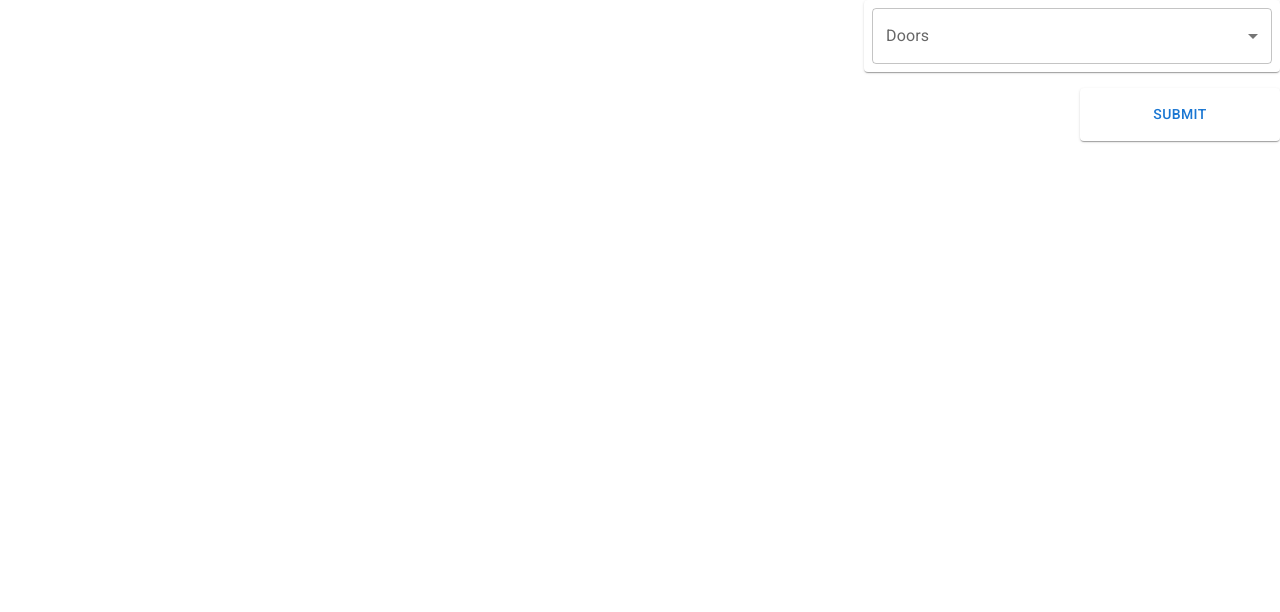
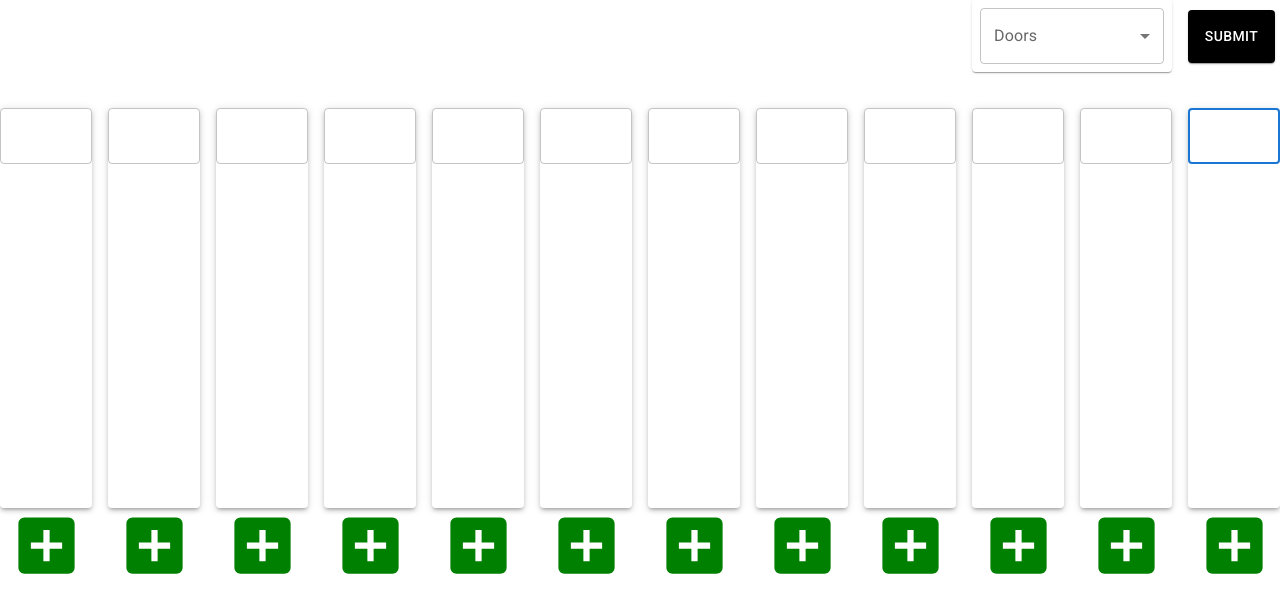
Before and after one commit to infiniteoo/docking_bay_monitor, a React (Create React App) app: page / in a window 1280 px wide. Shown: the top 612 px of the page. Built offline with nearby package versions, Linux system fonts and the light colour scheme.

Commit message:
added ability to edit door names and save to local storage

```diff
--- a/package.json
+++ b/package.json
@@ -7,6 +7,7 @@
     "@emotion/styled": "^11.8.1",
     "@mui/icons-material": "^5.8.0",
     "@mui/material": "^5.8.0",
+    "@mui/styles": "^5.8.0",
     "@testing-library/jest-dom": "^5.16.4",
     "@testing-library/react": "^13.2.0",
     "@testing-library/user-event": "^13.5.0",
--- a/src/App.js
+++ b/src/App.js
@@ -7,9 +7,10 @@ import { styled } from "@mui/material/styles";
 import Paper from "@mui/material/Paper";
 import { useState } from "react";
 import Button from "@mui/material/Button";
+import DockingBay from "./components/DockingBay";
 
 function App() {
-  const [count, setCount] = useState(20);
+  const [count, setCount] = useState(12);
 
   const Item = styled(Paper)(({ theme }) => ({
     backgroundColor: theme.palette.mode === "dark" ? "#1A2027" : "#fff",
@@ -18,24 +19,40 @@ function App() {
     textAlign: "center",
     color: theme.palette.text.secondary,
   }));
+
+  /* let text = "repeat(12, 1fr)"; */
+  let text = "repeat(" + count + ", 1fr)";
   return (
     <div className="App">
       <CssBaseline />
       <Box sx={{ width: 1 }}>
         <Box display="grid" gridTemplateColumns="repeat(12, 1fr)" gap={2}>
-          <Box gridColumn="span 8">{/* <Item>xs=8</Item> */}</Box>
-          <Box gridColumn="span 4">
+          <Box gridColumn="span 9">{/* <Item>xs=8</Item> */}</Box>
+          <Box gridColumn="span 2">
             <Item>
               <BasicSelect count={count} />
             </Item>
           </Box>
+          <Box gridColumn="span 1">
+            <Item
+              sx={{
+                marginTop: "10px",
+                marginRight: "5px",
+                backgroundColor: "black",
+              }}
+            >
+              <Button sx={{ color: "white" }}>Submit</Button>
+            </Item>
+          </Box>
           <Box gridColumn="span 4">{/* <Item>xs=4</Item> */}</Box>
           <Box gridColumn="span 6">{/* <Item>xs=8</Item> */}</Box>
-          <Box gridColumn="span 2">
-            <Item>
-              <Button>Submit</Button>
-            </Item>
-          </Box>
+        </Box>
+        <Box display="grid" gridTemplateColumns={text} gap={2}>
+          {[...Array(count)].map((e, i) => (
+            <Box gridColumn="span 1">
+              <DockingBay value={i + 1}></DockingBay>
+            </Box>
+          ))}
         </Box>
       </Box>
     </div>
--- a/src/components/BasicSelect.js
+++ b/src/components/BasicSelect.js
@@ -24,8 +24,10 @@ export default function BasicSelect(props) {
           label="Age"
           onChange={handleChange}
         >
-          {[...Array(props.count)].map((e, i) => (
-            <MenuItem value={i}>{i + 1}</MenuItem>
+          {[...Array(20)].map((e, i) => (
+            <MenuItem value={i} key={i}>
+              {i + 1}
+            </MenuItem>
           ))}
         </Select>
       </FormControl>
--- /dev/null
+++ b/src/components/DockingBay.js
@@ -0,0 +1,61 @@
+import React from "react";
+import Paper from "@mui/material/Paper";
+import Typography from "@mui/material/Typography";
+import LocalShippingIcon from "@mui/icons-material/LocalShipping";
+import AddBoxIcon from "@mui/icons-material/AddBox";
+import PopupBox from "./PopupBox";
+import TextField from "@mui/material/TextField";
+import { createStyles, makeStyles } from "@mui/styles";
+
+const useStyles = makeStyles(
+  createStyles({
+    name: { "font-size": "50px" },
+  })
+);
+
+const DockingBay = (props) => {
+  const classes = useStyles(props);
+  const [doorName, setDoorName] = React.useState("");
+  const [isNameFocused, setIsNamedFocused] = React.useState(false);
+  const updateDoorName = (event) => {
+    console.log("clicked");
+    setIsNamedFocused(true);
+  };
+
+  const openDialog = () => {
+    console.log("clicked");
+  };
+
+  return (
+    <>
+      <Paper elevation={3} sx={{ height: "50vh", marginTop: "20px" }}>
+        {isNameFocused ? (
+          <Typography variant="h5" component="h3" onClick={updateDoorName}>
+            Door {props.value}
+          </Typography>
+        ) : (
+          <TextField
+            autoFocus
+            inputProps={{ className: classes.name }}
+            value={doorName}
+            onChange={(event) => {
+              setDoorName(event.target.value);
+              // save door name to local storage
+              localStorage.setItem(
+                "door" + props.value + "Name",
+                event.target.value
+              );
+            }}
+            onBlur={(event) => setIsNamedFocused(false)}
+          />
+        )}
+      </Paper>
+      <AddBoxIcon
+        sx={{ fontSize: "75px", color: "green" }}
+        onClick={openDialog}
+      />
+    </>
+  );
+};
+
+export default DockingBay;
--- /dev/null
+++ b/src/components/PopupBox.js
@@ -0,0 +1,50 @@
+import * as React from "react";
+import Button from "@mui/material/Button";
+import TextField from "@mui/material/TextField";
+import Dialog from "@mui/material/Dialog";
+import DialogActions from "@mui/material/DialogActions";
+import DialogContent from "@mui/material/DialogContent";
+import DialogContentText from "@mui/material/DialogContentText";
+import DialogTitle from "@mui/material/DialogTitle";
+
+export default function PopupBox() {
+  const [open, setOpen] = React.useState(false);
+
+  const handleClickOpen = () => {
+    setOpen(true);
+  };
+
+  const handleClose = () => {
+    setOpen(false);
+  };
+
+  return (
+    <div>
+      <Button variant="outlined" onClick={handleClickOpen}>
+        Open form dialog
+      </Button>
+      <Dialog open={open} onClose={handleClose}>
+        <DialogTitle>Subscribe</DialogTitle>
+        <DialogContent>
+          <DialogContentText>
+            To subscribe to this website, please enter your email address here.
+            We will send updates occasionally.
+          </DialogContentText>
+          <TextField
+            autoFocus
+            margin="dense"
+            id="name"
+            label="Email Address"
+            type="email"
+            fullWidth
+            variant="standard"
+          />
+        </DialogContent>
+        <DialogActions>
+          <Button onClick={handleClose}>Cancel</Button>
+          <Button onClick={handleClose}>Subscribe</Button>
+        </DialogActions>
+      </Dialog>
+    </div>
+  );
+}
```
Also changed, not shown: 1 other file (tests, documents, lock files or other folders).
